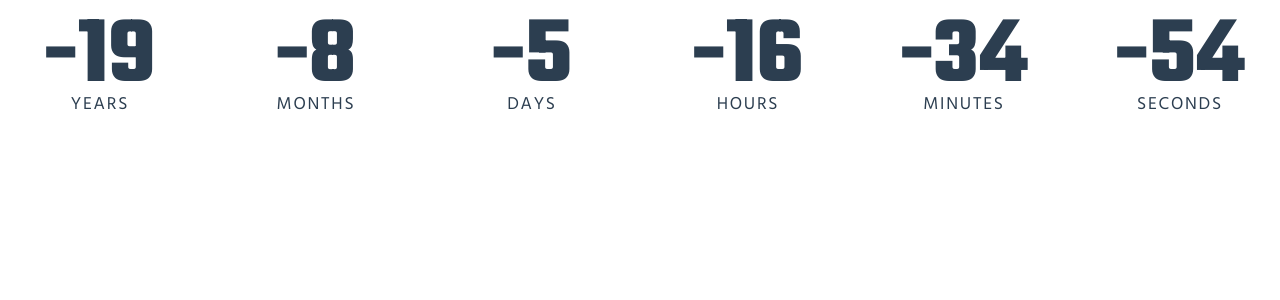
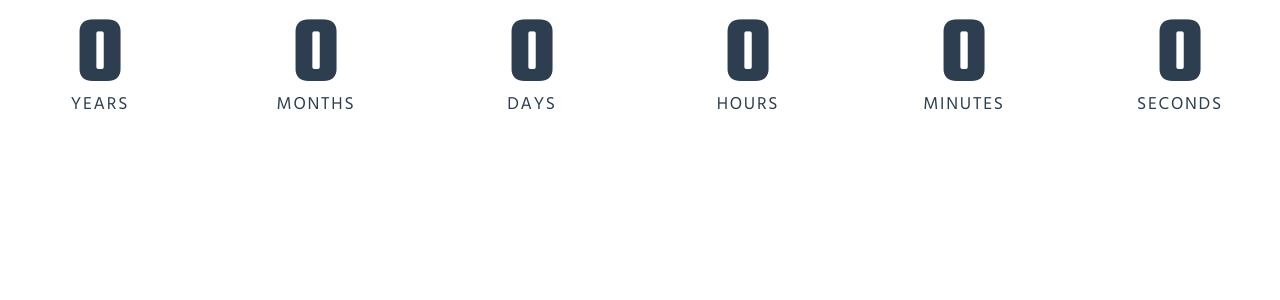
Before and after one commit to mabarbeau/countdown-timer, a Vue app: page /#/timer/1 in a window 1280 px wide. Shown: the top 300 px of the page. Built offline with nearby package versions, Linux system fonts and the light colour scheme.

Commit message:
Don't display negative

```diff
--- a/src/views/Timer.vue
+++ b/src/views/Timer.vue
@@ -66,7 +66,7 @@ export default defineComponent({
         minutes: duration.minutes(),
         seconds: duration.seconds()
       };
-      this.tick();
+      if (this.moment.diff(moment()) > 0) this.tick();
     }
   }
 });
@@ -82,22 +82,32 @@ export default defineComponent({
     </div>
     <dl v-else-if="remaining">
       <dt v-if="remaining.years">Year{{ s(remaining.years) }}</dt>
-      <dd v-if="remaining.years">{{ remaining.years }}</dd>
+      <dd v-if="remaining.years">
+        {{ remaining.years > 0 ? remaining.years : 0 }}
+      </dd>
 
       <dt v-if="remaining.months">Month{{ s(remaining.months) }}</dt>
-      <dd v-if="remaining.months">{{ remaining.months }}</dd>
+      <dd v-if="remaining.months">
+        {{ remaining.months > 0 ? remaining.months : 0 }}
+      </dd>
 
       <dt v-if="remaining.days">Day{{ s(remaining.days) }}</dt>
-      <dd v-if="remaining.days">{{ remaining.days }}</dd>
+      <dd v-if="remaining.days">
+        {{ remaining.days > 0 ? remaining.days : 0 }}
+      </dd>
 
       <dt v-if="remaining.hours">Hour{{ s(remaining.hours) }}</dt>
-      <dd v-if="remaining.hours">{{ remaining.hours }}</dd>
+      <dd v-if="remaining.hours">
+        {{ remaining.hours > 0 ? remaining.hours : 0 }}
+      </dd>
 
       <dt v-if="remaining.minutes">Minute{{ s(remaining.minutes) }}</dt>
-      <dd v-if="remaining.minutes">{{ remaining.minutes }}</dd>
+      <dd v-if="remaining.minutes">
+        {{ remaining.minutes > 0 ? remaining.minutes : 0 }}
+      </dd>
 
       <dt>Second{{ s(remaining.seconds) }}</dt>
-      <dd>{{ remaining.seconds }}</dd>
+      <dd>{{ remaining.seconds > 0 ? remaining.seconds : 0 }}</dd>
     </dl>
   </div>
 </template>
```
